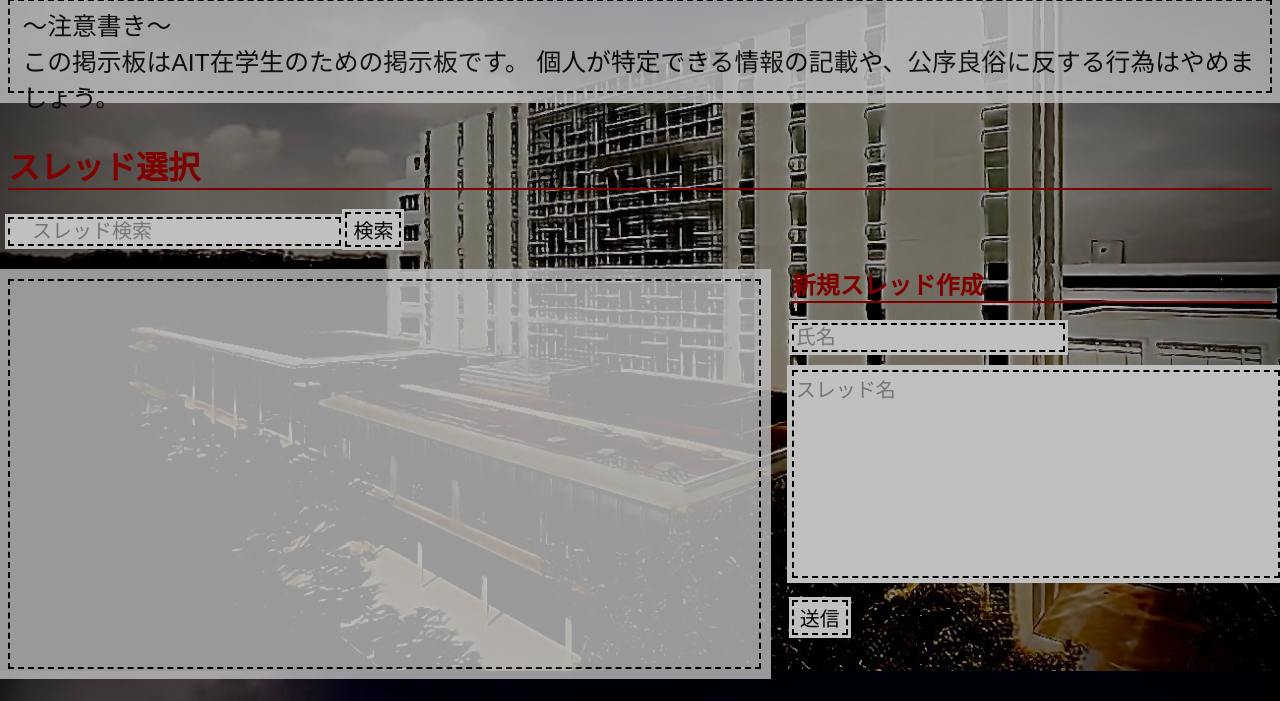
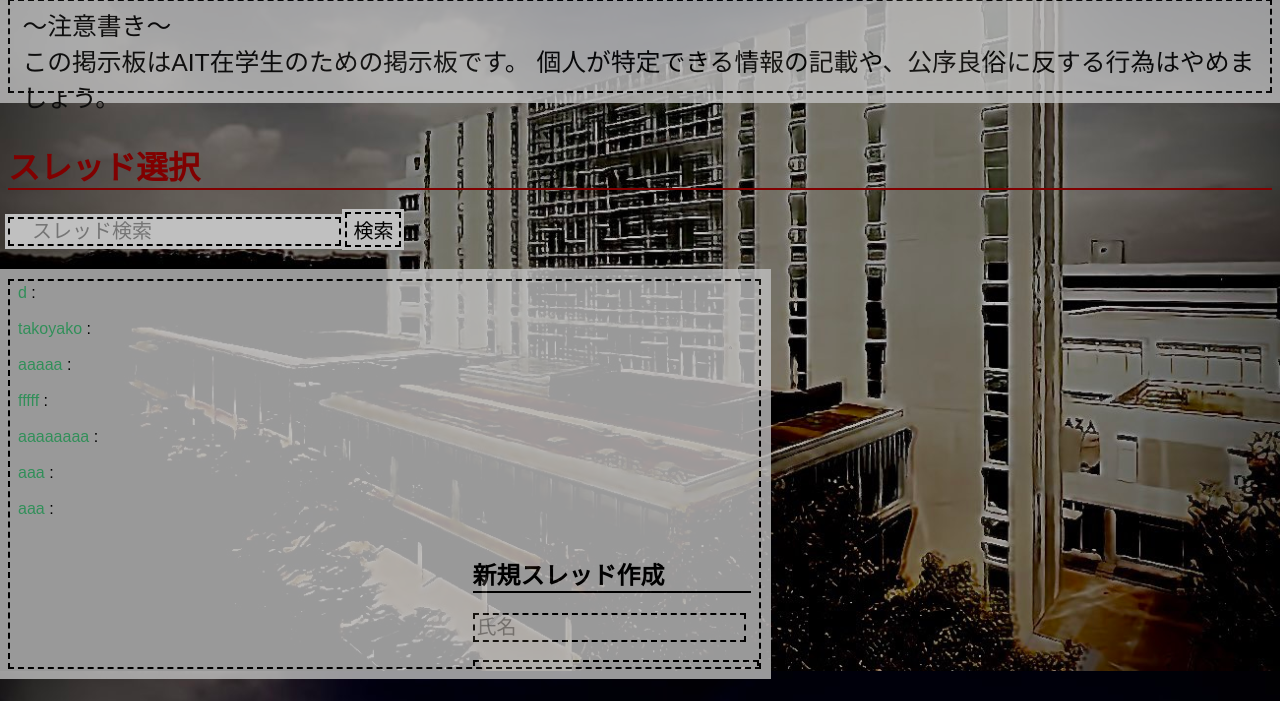
Before and after one commit to 2022AIT-OOP2-G11/ziyuukadai, a Flask app: page / in a window 1280 px wide. Shown: the part 129-830 px from the top of the page. Run offline with Flask 2, Linux system fonts and the light colour scheme; data comes from the database, SQL or seed files in the repository; both versions use the stored data as it was after the commit.

Commit message:
ちょこっと修正

```diff
--- a/json/All_thread.json
+++ b/json/All_thread.json
@@ -28,5 +28,17 @@
         "ユーザー名": "takoyaki3",
         "最終更新時間": "2023-01-19 14:51:10",
         "スレッドを立てた時間": "2023-01-19 14:51:10"
+    },
+    "6": {
+        "スレッド名": "aaa",
+        "ユーザー名": "aaa",
+        "最終更新時間": "2023-01-19 19:39:23",
+        "スレッドを立てた時間": "2023-01-19 19:39:23"
+    },
+    "7": {
+        "スレッド名": "aaa",
+        "ユーザー名": "aaa",
+        "最終更新時間": "2023-01-19 19:47:45",
+        "スレッドを立てた時間": "2023-01-19 19:47:45"
     }
 }
--- a/main.py
+++ b/main.py
@@ -74,6 +74,7 @@
 
             #まとめたdictをlistに追加
             thread_dict_list.append(thread_dict_template)
+        print(thread_dict_list)
         return render_template('index.html',threads = thread_dict_list)
 
     elif request.method == "POST":
--- a/templates/index.html
+++ b/templates/index.html
@@ -34,10 +34,10 @@
             <!--<p>テキストテキストテキストテキストテキストテキストテキストテキストテキストテキストテキストテキストテキストテキストテキストテキストテキストテキストテキストテキストテキストテキストテキストテキストテキストテキストテキストテキストテキストテキストテキストテキストテキストテキストテキストテキストテキストテキストテキストテキストテキストテキストテキストテキストテキストテキストテキストテキストテキストテキストテキストテキストテキストテキストテキストテキストテキストテキストテキストテキストテキストテキストテキストテキストテキストテキストテキストテキストテキストテキストテキストテキストテキストテキストテキストテキストテキストテキストテキストテキストテキストテキストテキストテキストテキストテキストテキストテキストテキストテキストテキストテキストテキストテキストテキストテキストテキストテキストテキストテキストテキストテキストテキストテキストテキストテキストテキストテキストテキストテキストテキストテキストテキストテキストテキストテキストテキストテキストテキストテキストテキストテキストテキストテキストテキストテキストテキストテキストテキストテキストテキストテキストテキストテキストテキストテキストテキストテキストテキストテキストテキストテキストテキストテキストテキストテキストテキストテキストテキストテキストテキストテキストテキストテキスト
               テキストテキストテキストテキストテキストテキストテキストテキストテキストテキストテキストテキストテキストテキストテキストテキストテキストテキストテキストテキストテキストテキストテキストテキストテキストテキストテキストテキストテキストテキストテキストテキストテキストテキストテキストテキストテキストテキストテキストテキストテキストテキストテキストテキストテキストテキストテキストテキストテキストテキストテキストテキストテキストテキストテキストテキストテキストテキストテキストテキストテキストテキストテキストテキストテキストテキストテキストテキストテキストテキストテキストテキストテキストテキストテキストテキストテキストテキストテキストテキストテキストテキストテキストテキストテキストテキストテキストテキストテキストテキストテキストテキストテキストテキストテキストテキストテキストテキストテキストテキストテキストテキストテキストテキストテキストテキストテキストテキストテキストテキストテキストテキストテキストテキストテキストテキストテキストテキストテキストテキストテキストテキストテキストテキストテキストテキストテキストテキストテキストテキストテキストテキストテキストテキストテキストテキストテキストテキストテキストテキストテキストテキストテキストテキストテキストテキストテキストテキストテキストテキストテキストテキストテキストテキスト
             </p>-->
-            {% for elem in indexs%}
+            {% for elem in threads%}
 
-            <div class="elem" id="elem{{indexs["id"]}}"onclick = "clickclick()">
-            <div class="elem" id="elem{{indexs["id"]}}">
+            <div class="elem" id="th{{threads["id"]}}"onclick = "clickclick()">
+            <div class="elem" id="th{{threads["id"]}}">
             <span>{{elem["スレッド名"]}}</span> : {{elem["投稿時間"]}}
             <br>
             {{elem["内容"]}}
```
Also changed, not shown: DB/DataBase.db.
